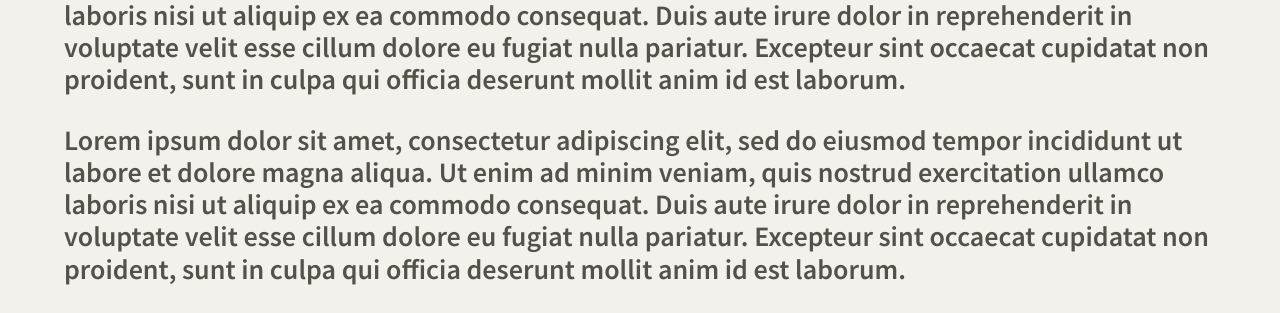
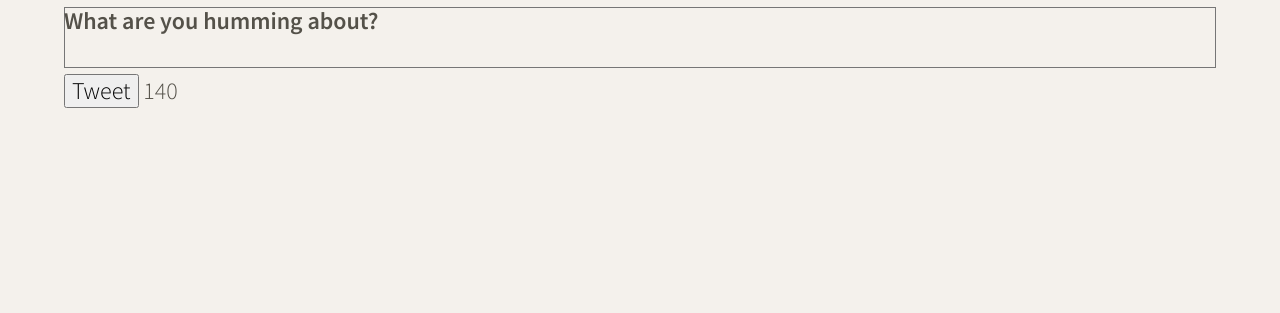
Before and after one commit to xihai01/tweeter, a website: page public/index.html in a window 1280 px wide. Shown: the part 494-807 px from the top of the page. Drawn offline with nearby package versions, Linux system fonts and the light colour scheme.

Commit message:
style the form for entering a new tweet using CSS (1/2)

```diff
--- a/public/index.html
+++ b/public/index.html
@@ -50,8 +50,17 @@
 
     <!-- Page-specific (main) content here -->
     <main class="container">
-      <h3>Lorem ipsum dolor sit amet, consectetur adipiscing elit, sed do eiusmod tempor incididunt ut labore et dolore magna aliqua. Ut enim ad minim veniam, quis nostrud exercitation ullamco laboris nisi ut aliquip ex ea commodo consequat. Duis aute irure dolor in reprehenderit in voluptate velit esse cillum dolore eu fugiat nulla pariatur. Excepteur sint occaecat cupidatat non proident, sunt in culpa qui officia deserunt mollit anim id est laborum.</h3>
-      <h3>Lorem ipsum dolor sit amet, consectetur adipiscing elit, sed do eiusmod tempor incididunt ut labore et dolore magna aliqua. Ut enim ad minim veniam, quis nostrud exercitation ullamco laboris nisi ut aliquip ex ea commodo consequat. Duis aute irure dolor in reprehenderit in voluptate velit esse cillum dolore eu fugiat nulla pariatur. Excepteur sint occaecat cupidatat non proident, sunt in culpa qui officia deserunt mollit anim id est laborum.</h3>
+      <section class="new-tweet">
+        <h2>Compose Tweet</h2>
+        <form method="POST" action="/tweets/">
+          <label class="bold" for="tweet-text">What are you humming about?</label>
+          <textarea name="text" id="tweet-text"></textarea>
+          <div>
+            <button type="submit">Tweet</button>
+            <output name="counter" class="counter" for="tweet-text">140</output>
+          </div>
+        </form>
+      </section>
     </main>
   </body>
 </html>
--- a/public/styles/layout.css
+++ b/public/styles/layout.css
@@ -40,6 +40,16 @@ main {
   font-weight: 300;
 }
 
+.new-tweet label {
+  position: absolute;
+}
+
+#tweet-text {
+  width: 100%;
+  background-color: inherit;
+  resize: none;
+}
+
 /*
  * Additional CSS can be defined below or in other CSS files, as per instructions
  */
--- a/server/data-files/initial-tweets.json
+++ b/server/data-files/initial-tweets.json
@@ -8,7 +8,7 @@
     "content": {
       "text": "If I have seen further it is by standing on the shoulders of giants"
     },
-    "created_at": 1636852744996
+    "created_at": 1636865746384
   },
   {
     "user": {
@@ -19,6 +19,6 @@
     "content": {
       "text": "Je pense , donc je suis"
     },
-    "created_at": 1636939144996
+    "created_at": 1636952146384
   }
 ]
```
